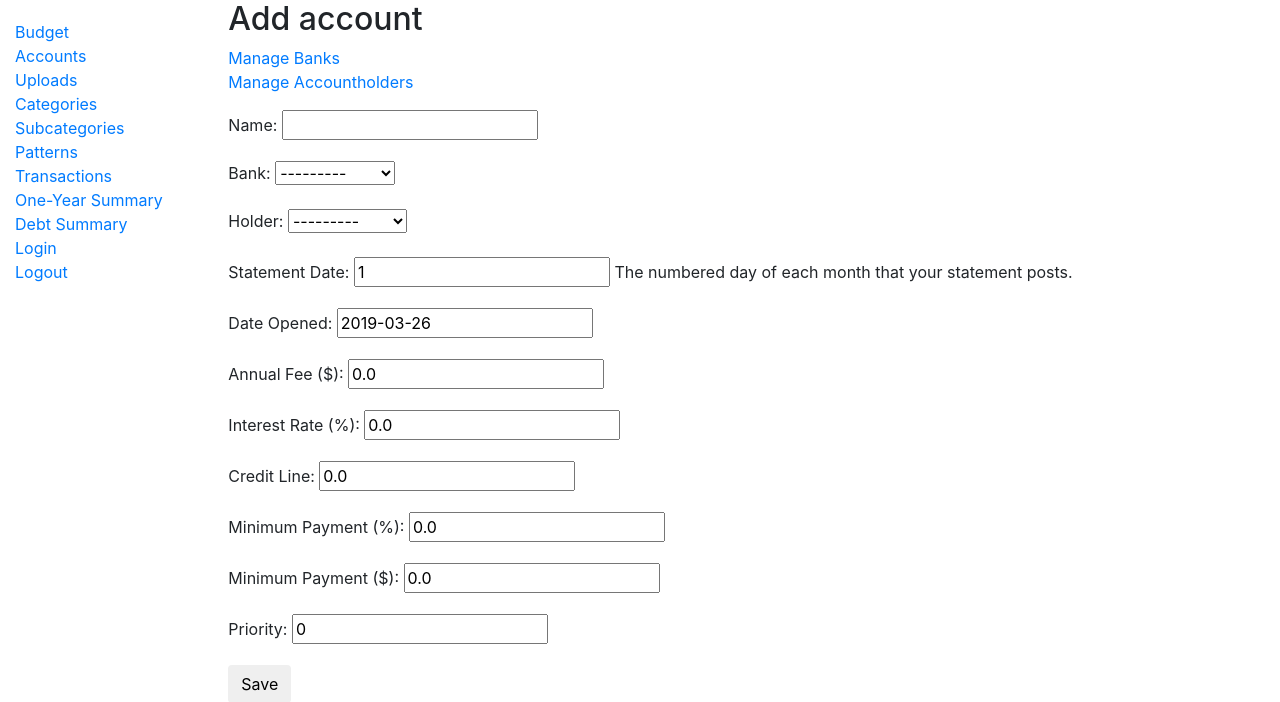
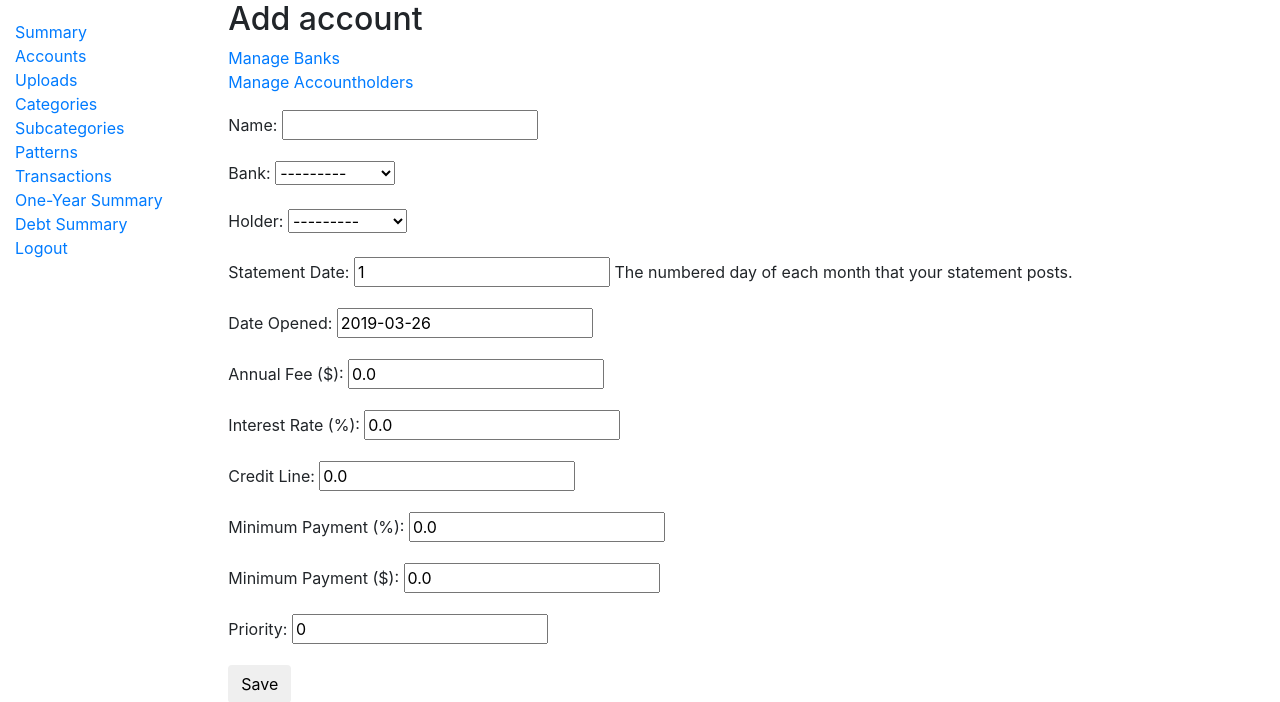
Before and after one commit to mtmbutler/simplefi, a Django app: page /budget/accounts/add/ in a window 1280 px wide. Shown: the top 702 px of the page. Run offline with Django 3.2, Linux system fonts and the light colour scheme; a user stored in the database is signed in; tables that the repository leaves empty hold one stand-in row (values such as "Sample post"); parts of the project's set-up code (start-up, migrations or seed data) failed here and were passed over; some libraries are stand-ins or nearby versions.

Commit message:
Fix some small nav todos

```diff
--- a/simplefi/budget/templates/budget_base.html
+++ b/simplefi/budget/templates/budget_base.html
@@ -1,7 +1,7 @@
 {% extends "base.html" %}
 
 {% block nav %}
-    <li><a href="{% url 'budget:index' %}">Budget</a></li>
+    <li><a href="{% url 'budget:index' %}">Summary</a></li>
     <li><a href="{% url 'budget:account-list' %}">Accounts</a></li>
     <li><a href="{% url 'budget:upload-list' %}">Uploads</a></li>
     <li><a href="{% url 'budget:category-list' %}">Categories</a></li>
--- a/simplefi/templates/base.html
+++ b/simplefi/templates/base.html
@@ -16,8 +16,11 @@
       {% block sidebar %}
         <ul class="sidebar-nav">
             {% block nav %}{% endblock %}
-            <li><a href="{% url 'login' %}">Login</a></li>
-            <li><a href="{% url 'logout' %}">Logout</a></li>
+            {% if user.is_authenticated %}
+                <li><a href="{% url 'logout' %}">Logout</a></li>
+            {% else %}
+                <li><a href="{% url 'login' %}">Login</a></li>
+            {% endif %}
         </ul>
      {% endblock %}
       </div>
```
Also changed, not shown: README.md.
